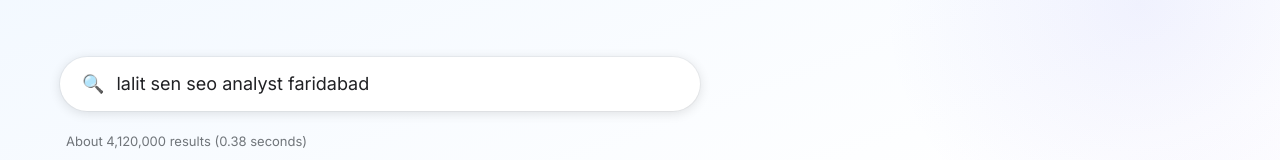
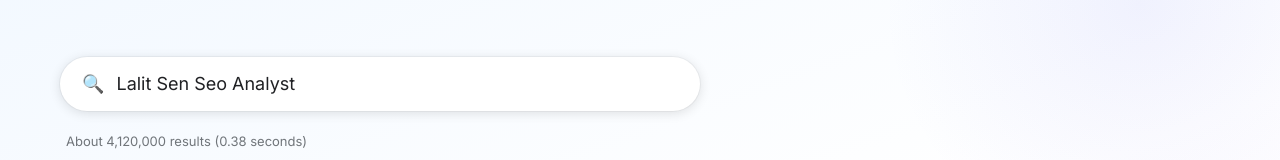
Before and after one commit to James-rowan/lalit-sen-resume.github.io, a plain HTML site: page index.html in a window 1280 px wide. Shown: the part 136-296 px from the top of the page. Drawn offline with nearby package versions, Linux system fonts and the light colour scheme.

Commit message:
index.html

```diff
--- a/index.html
+++ b/index.html
@@ -571,7 +571,7 @@ footer{padding:26px;text-align:center;border-top:1px solid var(--border);font-si
 
 <script>
 /* ── Typing Effect ─────────────────────────────────── */
-const text="lalit sen seo analyst faridabad";
+const text="Lalit Sen Seo Analyst";
 const el=document.getElementById('searchText');
 let i=0;
 function type(){
```
